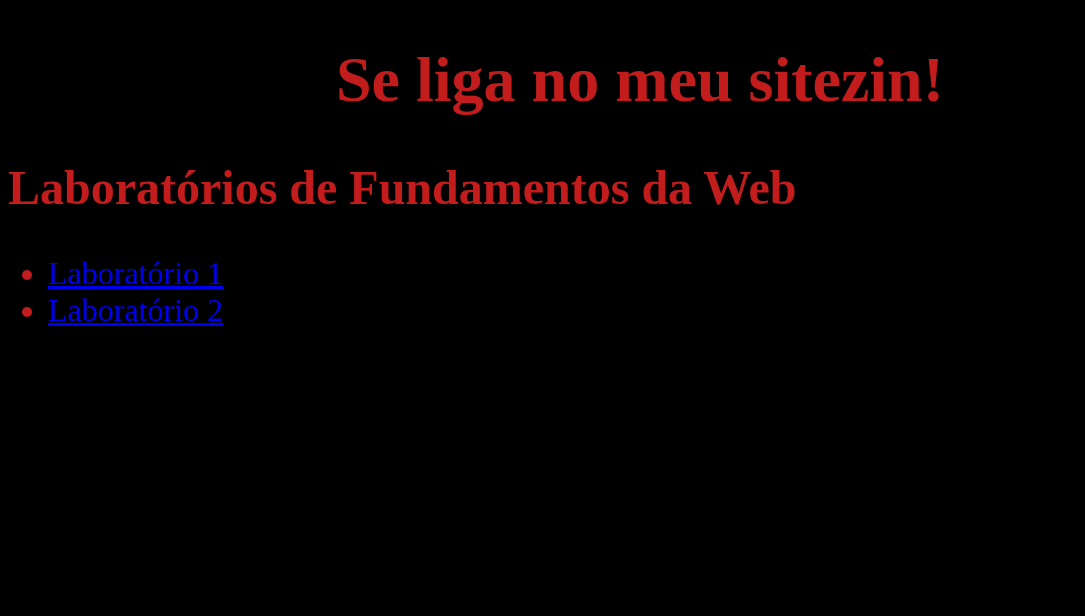
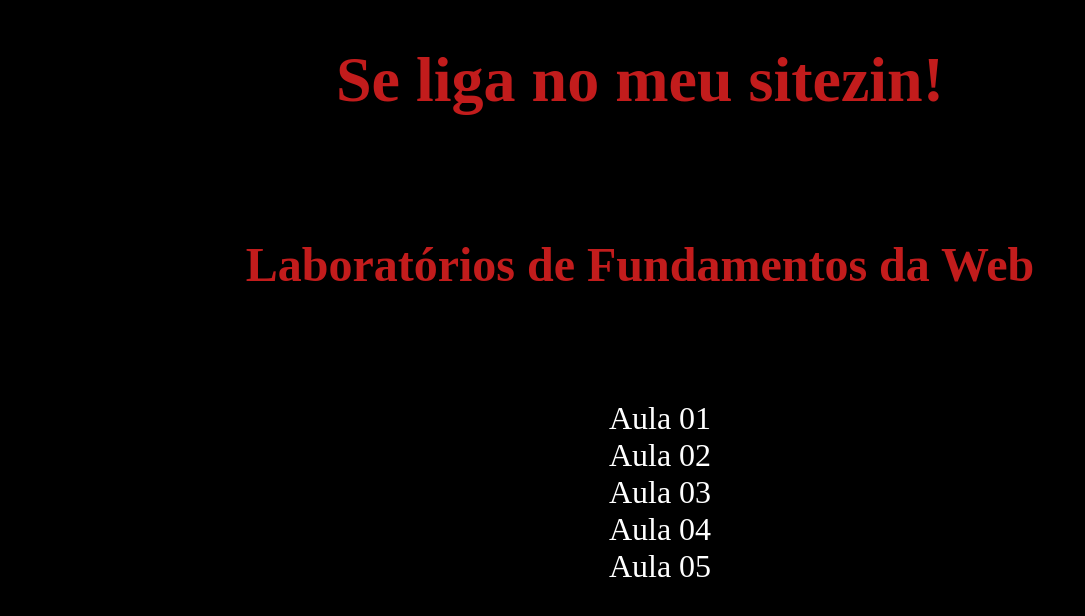
Before and after one commit to bielvcoelho/Fundamentos_da_Web, a plain HTML site: page aula04/index.html in a window 1280 px wide. Shown: the whole page, without its empty margins (0-1085 px from the left). Drawn offline with Linux system fonts and the light colour scheme.

Commit message:
Add files via upload

```diff
--- a/aula04/index.html
+++ b/aula04/index.html
@@ -5,25 +5,33 @@
     <meta name="viewport" content="width=device-width, initial-scale=1.0">
     <title>oiaeu</title>
 
-    <style>
-        body{
-            background-color: rgb(0, 0, 0);
-            font-size: 2rem;
-            color: rgb(194, 28, 28);
-
-        }
-
-    </style>
+    <link rel="stylesheet" href="main.css">
 </head>
 <body>
-    <h1 align= "center">Se liga no meu sitezin!</h1>
+
+    <h1>Se liga no meu sitezin!</h1>
+
+    <br>
 
     <h2>Laboratórios de Fundamentos da Web</h2>
 
+    <br>
+
     <ul>
-        <li><a href="#">Laboratório 1</a></li>
-        <li><a href="labs/02/index.html">Laboratório 2</a></li>
+        <li><a href="../aula01/curriculo.html">Aula 01</a></li>
+        <li><a href="../aula02/index.html">Aula 02</a></li>
+        <li><a href="../aula03/index.html">Aula 03</a></li>
+        <li><a href="../aula04/index.html">Aula 04</a></li>
+        <li><a href="../aula05/index.html">Aula 05</a></li>
 
     </ul>
+
+
+
+
+
+
+
+
 </body>
 </html>
--- /dev/null
+++ b/aula04/main.css
@@ -0,0 +1,16 @@
+body{
+    background-color: rgb(0, 0, 0);
+    font-size: 2rem;
+    color: rgb(194, 28, 28);
+    text-align: center;
+
+}
+
+a{
+    color: #ffffff;
+    text-decoration: none;
+}
+
+ul{
+    list-style: none;
+}
```
